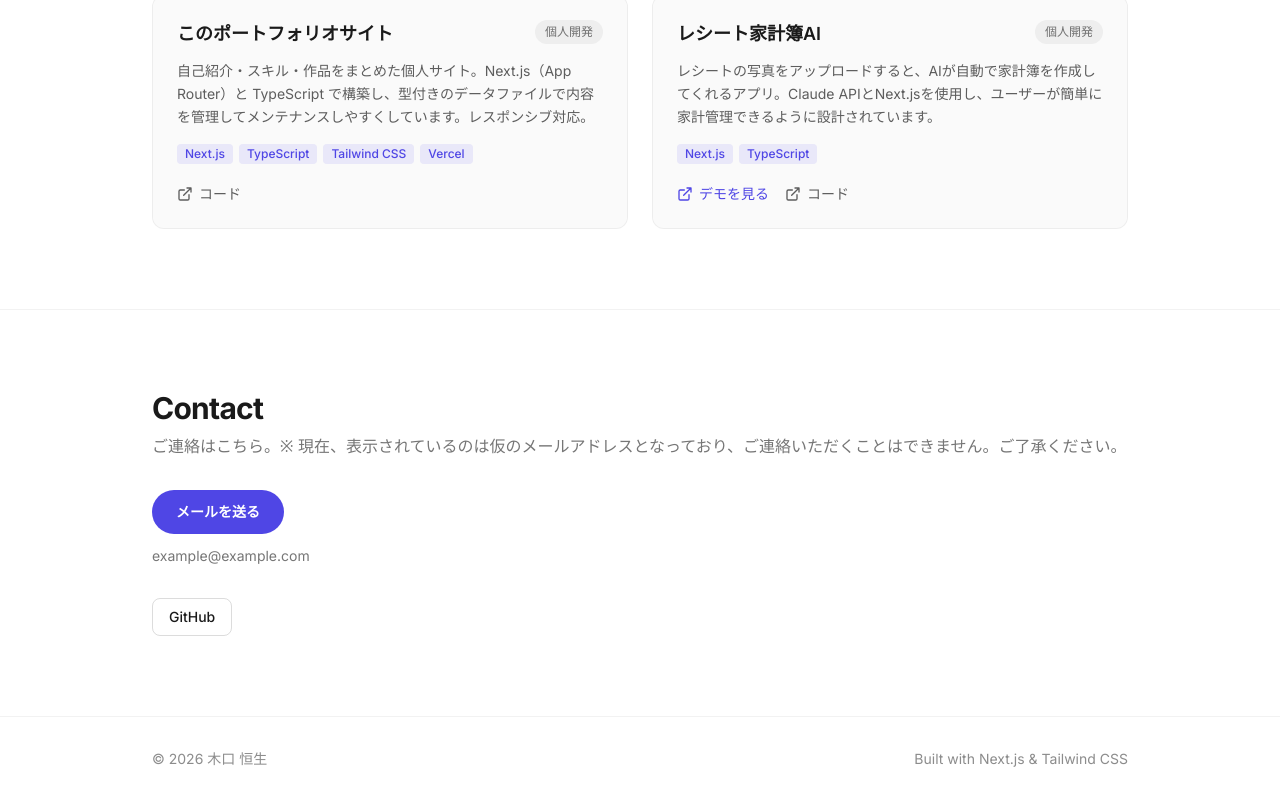
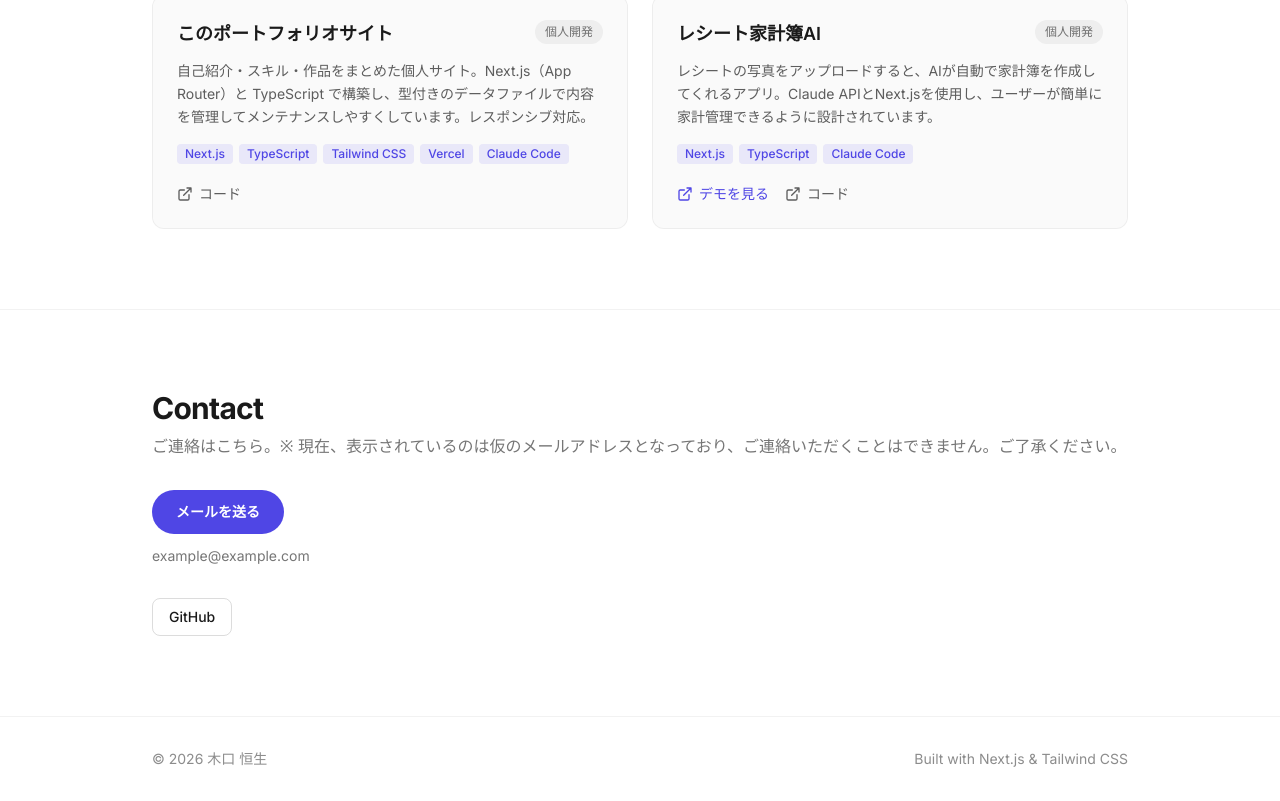
Before and after one commit to Kousei102/portfolio-site, a Next.js app: page / in a window 1280 px wide. Shown: the part 1400-2201 px from the top of the page. Built offline with nearby package versions, Linux system fonts and the light colour scheme.

Commit message:
update page

```diff
--- a/src/data/projects.ts
+++ b/src/data/projects.ts
@@ -24,7 +24,7 @@ export const projects: Project[] = [
     description:
       "自己紹介・スキル・作品をまとめた個人サイト。Next.js（App Router）と TypeScript で構築し、" +
       "型付きのデータファイルで内容を管理してメンテナンスしやすくしています。レスポンシブ対応。",
-    tech: ["Next.js", "TypeScript", "Tailwind CSS", "Vercel"],
+    tech: ["Next.js", "TypeScript", "Tailwind CSS", "Vercel", "Claude Code"],
     repoUrl: "https://github.com/Kousei102/portfolio-site",
     demoUrl: "",
     role: "個人開発",
@@ -33,7 +33,7 @@ export const projects: Project[] = [
     title: "レシート家計簿AI",
     description:
       "レシートの写真をアップロードすると、AIが自動で家計簿を作成してくれるアプリ。Claude APIとNext.jsを使用し、ユーザーが簡単に家計管理できるように設計されています。",
-    tech: ["Next.js", "TypeScript"],
+    tech: ["Next.js", "TypeScript", "Claude Code"],
     repoUrl: "https://github.com/Kousei102/receipt-budget-ai",
     demoUrl: "https://receipt-budget-ai.vercel.app/",
     role: "個人開発",
```
